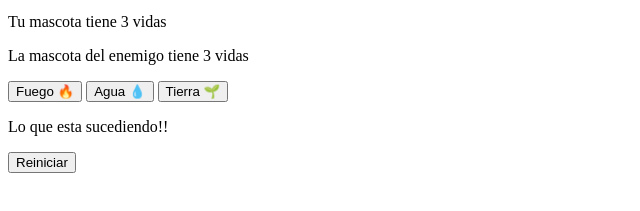
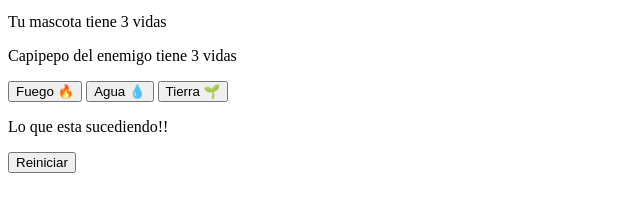
Before and after one commit to lainez12/A-Game, a plain HTML site: page Mokepones.html in a window 1280 px wide. Both pictures are taken after a click on the button "Elegir". Shown: the part 153-364 px from the top of the page, 0-640 px from the left. Drawn offline with Linux system fonts and the light colour scheme.

Commit message:
La seleción aleatoria del enemigo

```diff
--- a/Mokepones.html
+++ b/Mokepones.html
@@ -22,7 +22,7 @@
     </section>
     <section id="selecionar-ataque">
         <p>Tu <span id="mascota-selecionada">mascota</span> tiene <span>3</span> vidas</p>
-        <p>La mascota del enemigo tiene <span>3</span> vidas</p>
+        <p><span id="mascota-enemigo">La mascota</span> del enemigo tiene <span>3</span> vidas</p>
 
         <p>
             <button id="boton-fuego">Fuego 🔥</button>
--- a/js/javascript.js
+++ b/js/javascript.js
@@ -17,6 +17,24 @@ function selecionMascota() {
     } else {
         alert("No selecionaste nada, selecion tu mascota")
     }
+
+    mascotaEnemigo()
+}
+
+function mascotaEnemigo()
+{
+    let mascotaAleatoria = aletorio(1,3)
+    let mascotaEnemigo = document.getElementById('mascota-enemigo')
+    if (mascotaAleatoria == 1) {
+        mascotaEnemigo.innerHTML = 'Hipodege'
+    } else if (mascotaAleatoria == 2) {
+        mascotaEnemigo.innerHTML = 'Capipepo'
+    } else if (mascotaAleatoria == 3) {
+        mascotaEnemigo.innerHTML = 'Ratigueya' }
+}
+
+function aletorio(min, max) {
+    return Math.floor(Math.random()*(max-min+1)+min)
 }
 
 window.addEventListener('load', iniciarjuego)
```
